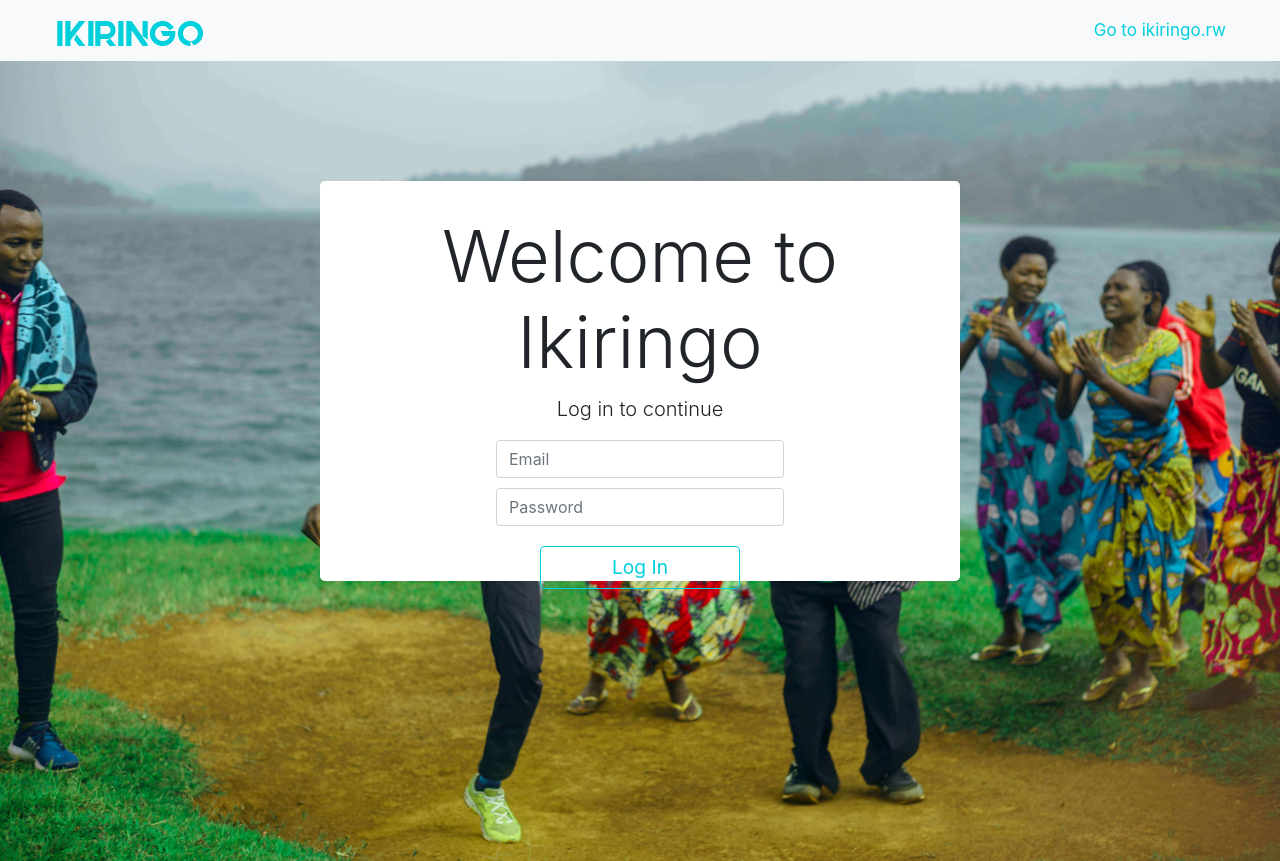
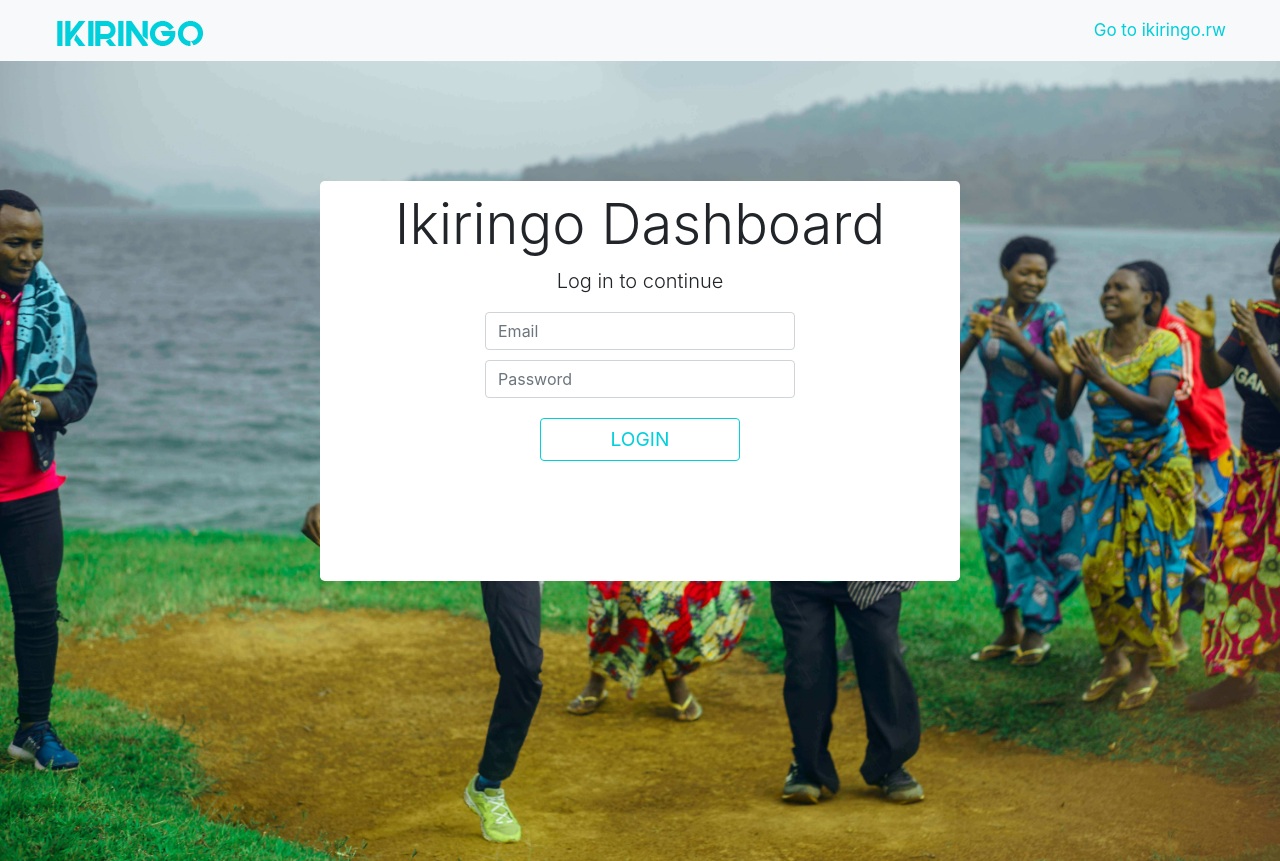
Before and after one commit to drayzii/ikn-dashboard-vue, a Vue app: page /login in a window 1280 px wide. Built offline with nearby package versions, Linux system fonts and the light colour scheme.

Commit message:
login and gallery page errors

```diff
--- a/src/assets/styles/views/Welcome.scss
+++ b/src/assets/styles/views/Welcome.scss
@@ -27,6 +27,7 @@ a {
   border-width: 1.5px;
   width: 200px;
   font-size: larger;
+  // padding: 1px;
   &:hover {
     border-color: $primary;
     background-color: $primary;
@@ -56,7 +57,7 @@ a {
     position: absolute;
     top: 15%;
     left: 25%;
-    padding: 32px;
+    padding: 10px;
   }
 
   .welcome-input {
--- a/src/views/GalleryPage.vue
+++ b/src/views/GalleryPage.vue
@@ -16,7 +16,6 @@
               <div class="spinner-border text-primary" role="status">
                 <span class="sr-only"></span>
               </div>
-              <div></div>
               <div class="px-2">Uploading files...</div>
             </div>
         </div>
--- a/src/views/Welcome.vue
+++ b/src/views/Welcome.vue
@@ -2,13 +2,21 @@
   <div class="jumbotron-container welcome-page">
     <b-jumbotron
       class="home-jumbotron"
-      header="Welcome to Ikiringo"
+      header="Ikiringo Dashboard"
+      header-level="4"
       lead="Log in to continue"
     >
     <b-form-input v-model="email" class="welcome-input" type="email" placeholder="Email"/>
     <b-form-input v-model="password" type="password" class="welcome-input" placeholder="Password"/>
-    <b-button class="login-button" variant="outline-primary" @click="handleSubmit">
-      Log In
+    <b-button class="login-button" v-if="!isLogin" variant="outline-primary" @click="handleSubmit">
+      LOGIN
+    </b-button>
+    <b-button class="login-button" v-else variant="outline-primary">
+      <div class="d-flex justify-content-center p-0">
+        <div class="spinner-border text-primary" role="status">
+          <span class="sr-only"></span>
+        </div>
+      </div>
     </b-button>
     </b-jumbotron>
   </div>
@@ -23,11 +31,13 @@ export default {
     return {
       email: '',
       password: '',
+      isLogin: false,
     };
   },
   methods: {
     ...mapActions(['login']),
     handleSubmit() {
+      this.isLogin = true;
       this.login({
         email: this.email,
         password: this.password,
@@ -42,6 +52,7 @@ export default {
           appendToast: false,
         });
         this.password = '';
+        this.isLogin = false;
       });
     },
   },
```
Also changed, not shown: 1 other file (tests, documents, lock files or other folders).
